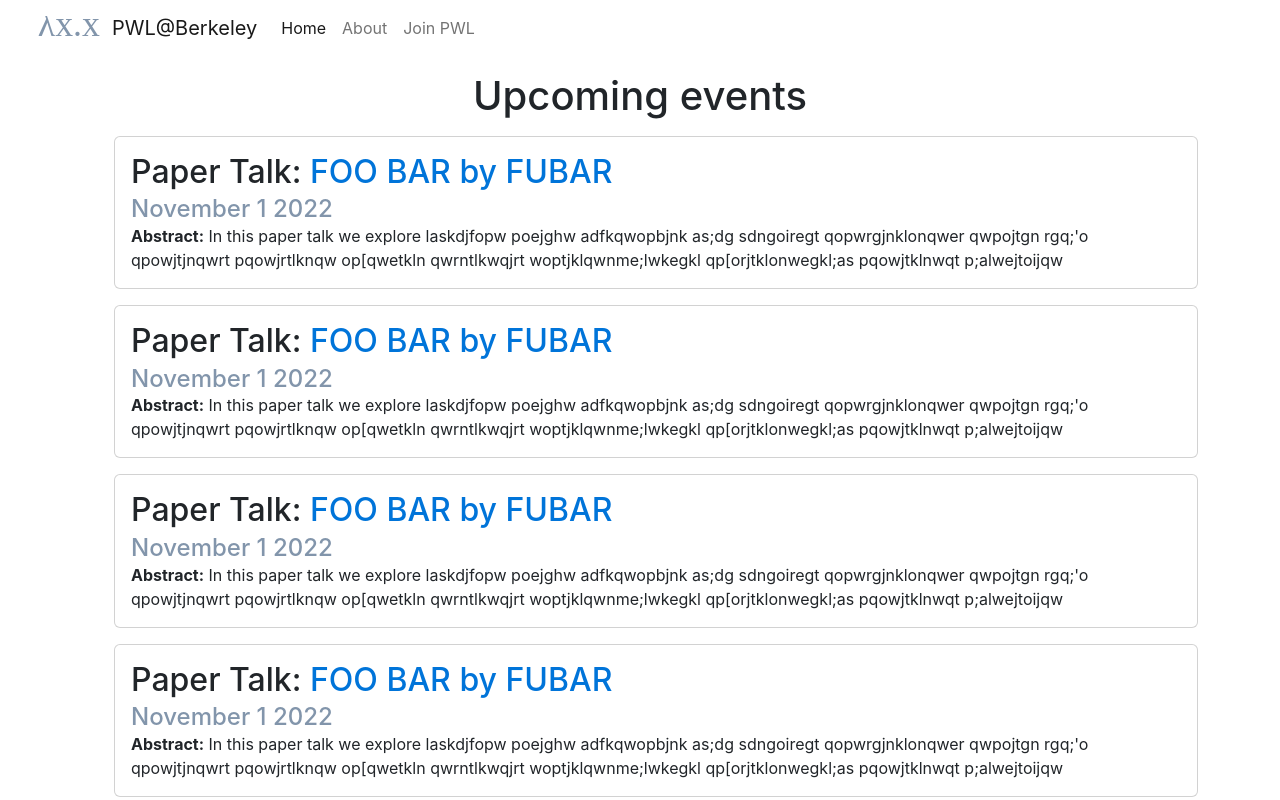
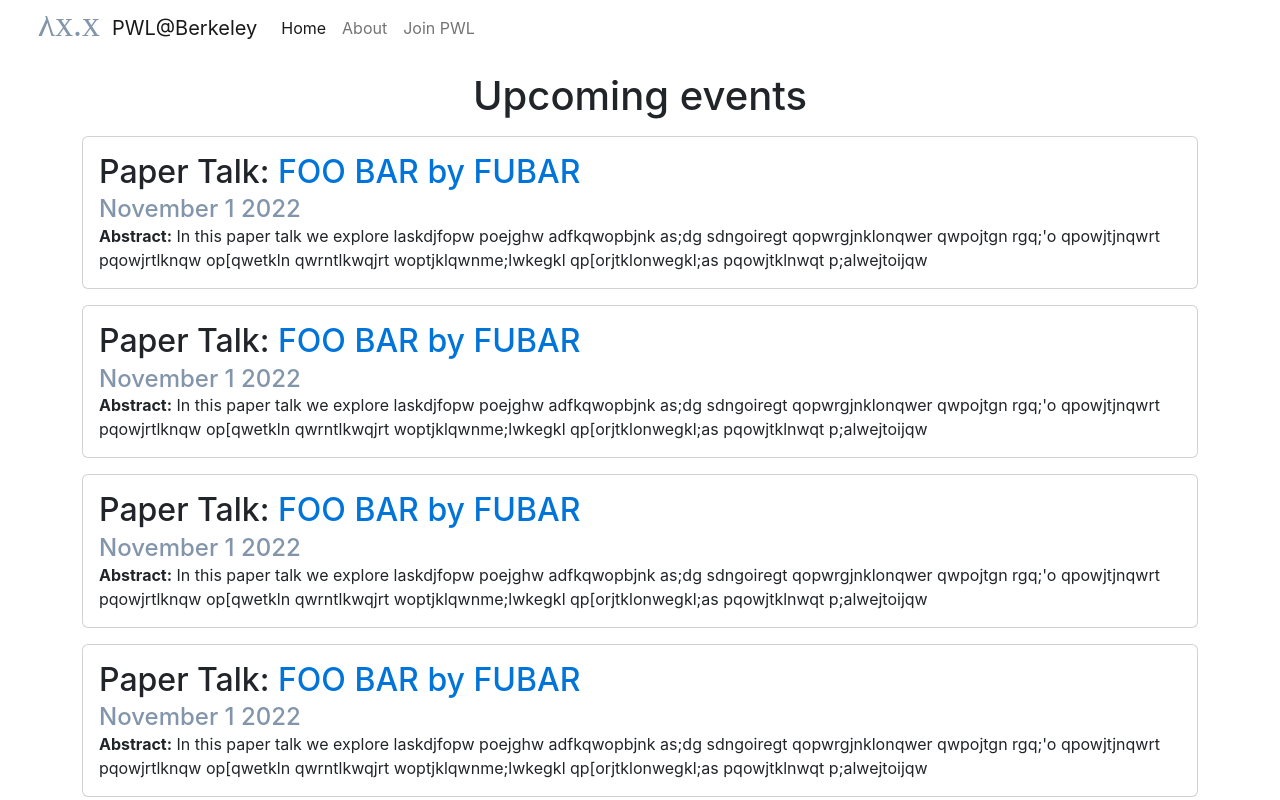
Before and after one commit to saneeeee/pwl-berkeley-app, a React (Create React App) app in the folder client/: page / in a window 1280 px wide. Shown: the top 800 px of the page. Built offline with nearby package versions, Linux system fonts and the light colour scheme.

Commit message:
center list

```diff
--- a/client/src/App.js
+++ b/client/src/App.js
@@ -36,7 +36,7 @@ function App() {
 function EventsList() {
     return (
         <div className="eventsList">
-            <ul style={{listStyleType: "none"}}>
+            <ul className="px-0" style={{listStyleType: "none"}}>
                 <li>
                     {EventCard()}
                 </li>
```
